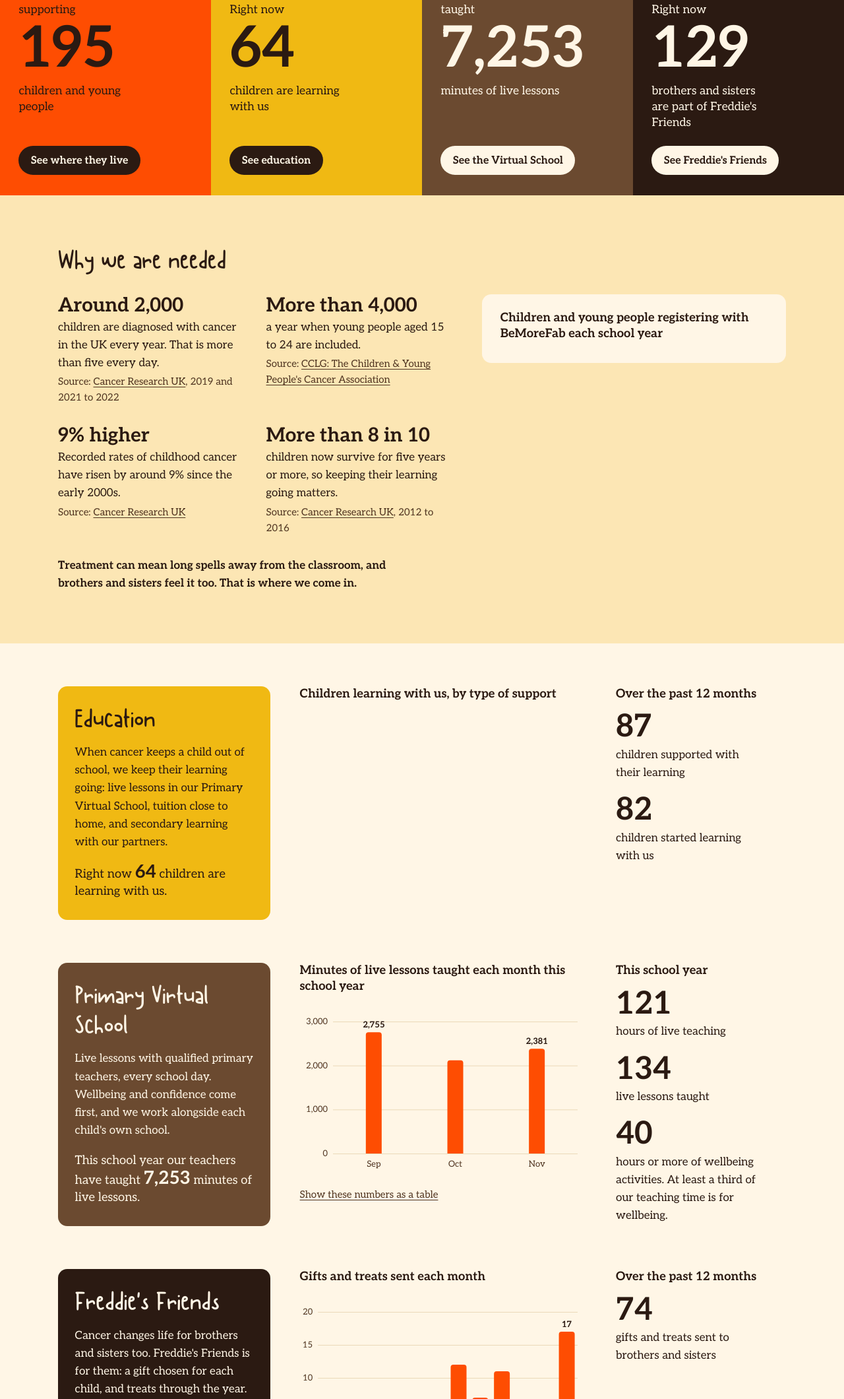
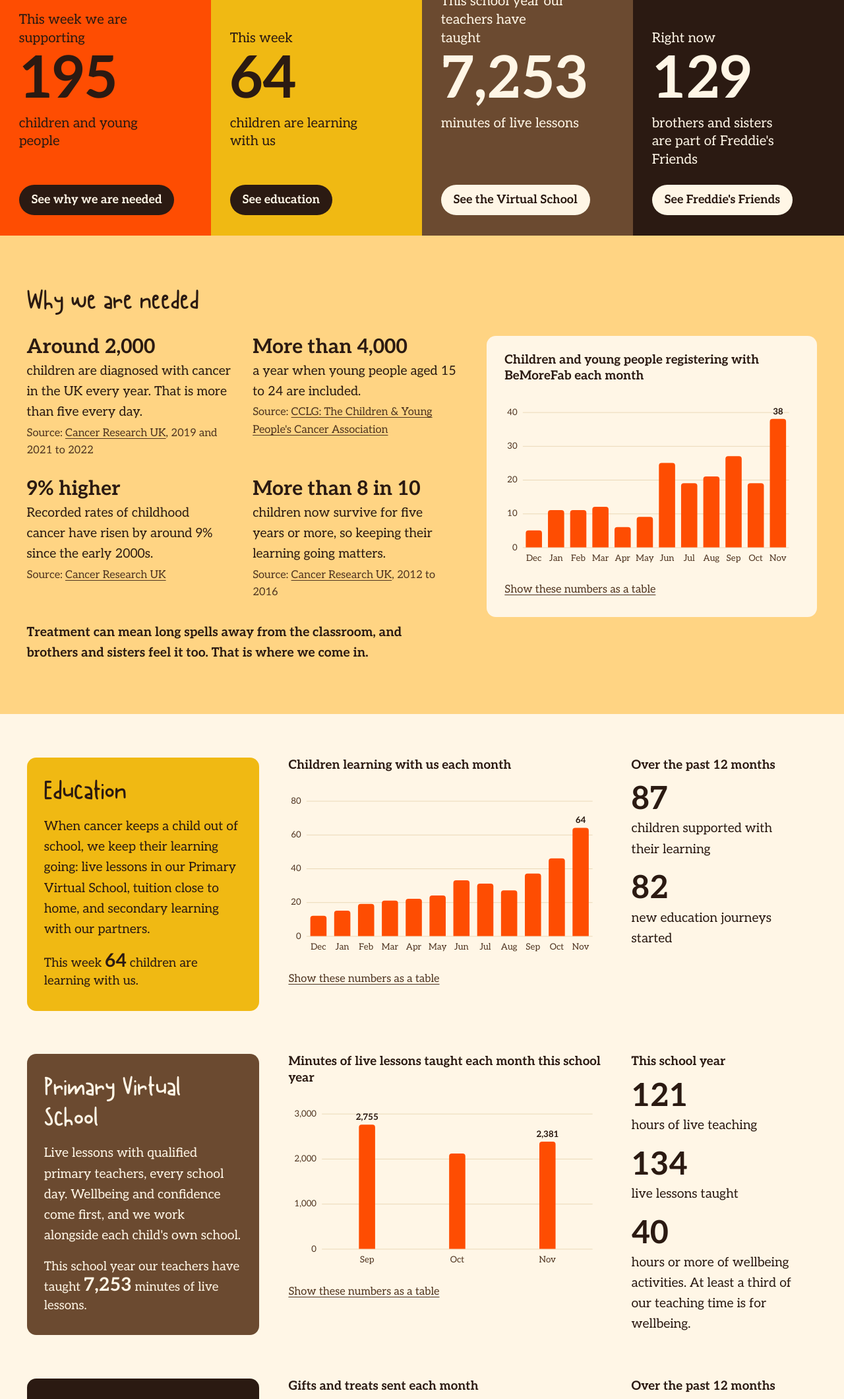
Before and after one commit to PJTbmf/bmf-impact, a plain HTML site: page index.html in a window 1280 px wide. Shown: the part 680-2800 px from the top of the page at 66% size. Drawn offline with Linux system fonts and the light colour scheme.

Commit message:
Plain version: real figures, larger text, fuller width
Wording and charts now match the Fabbie feed. Text and layout scale up on wide screens. Sections without real data stay hidden. README updated.

Co-Authored-By: Claude Fable 5.2 <noreply@anthropic.com>
Claude-Session: https://claude.ai/code/session_017gx4RjkDXDGo3Z792cwUsD

```diff
--- a/app.js
+++ b/app.js
@@ -113,6 +113,8 @@
     var isCount = !!opts.isCount;
     var title = opts.title || '';
     var width = Math.max(260, Math.floor(host.clientWidth));
+    // everything in the chart grows with the page's text size (bigger on wide screens)
+    var k = (parseFloat(getComputedStyle(document.documentElement).fontSize) || 16) / 16;
     host.textContent = '';
 
     var values = items.map(function (it) { return hidden(it.value, isCount) ? null : it.value; });
@@ -123,12 +125,12 @@
     var ticks = [];
     for (var t = 0; t <= scale.max + 1e-9; t += scale.step) ticks.push(t);
 
-    var m = { t: 26, r: 14, b: 30, l: Math.max(26, tick(scale.max).length * 7.6 + 12) };
-    var plotH = 200, H = m.t + plotH + m.b;
+    var m = { t: 26 * k, r: 14 * k, b: 30 * k, l: Math.max(26, tick(scale.max).length * 7.6 + 12) * k };
+    var plotH = 200 * k, H = m.t + plotH + m.b;
     var plotW = width - m.l - m.r;
     var n = items.length;
     var band = plotW / n;
-    var bw = Math.max(4, Math.min(24, band - 2));
+    var bw = Math.max(4, Math.min(24 * k, band - 2));
     var y = function (v) { return m.t + plotH - (v / scale.max) * plotH; };
 
     var root = svg('svg', { width: width, height: H, viewBox: '0 0 ' + width + ' ' + H, role: 'img', tabindex: '0' });
@@ -141,17 +143,17 @@
     // gridlines and y ticks (solid hairlines, recessive)
     ticks.forEach(function (tv) {
       root.appendChild(svg('line', { 'class': 'c-grid', x1: m.l, x2: width - m.r, y1: y(tv) + 0.5, y2: y(tv) + 0.5 }));
-      var tx = svg('text', { x: m.l - 8, y: y(tv) + 4, 'text-anchor': 'end' });
+      var tx = svg('text', { x: m.l - 8 * k, y: y(tv) + 4 * k, 'text-anchor': 'end' });
       tx.textContent = tick(tv);
       root.appendChild(tx);
     });
 
     // x labels: skip some when they would collide
     var longest = items.reduce(function (mx, it) { return Math.max(mx, shortLabel(it.label).length); }, 0);
-    var every = Math.max(1, Math.ceil((longest * 7.4 + 10) / band));
+    var every = Math.max(1, Math.ceil((longest * 7.4 + 10) * k / band));
     items.forEach(function (it, i) {
       if ((last - i) % every !== 0) return; // always keep the latest
-      var tx = svg('text', { x: m.l + band * i + band / 2, y: m.t + plotH + 20, 'text-anchor': 'middle' });
+      var tx = svg('text', { x: m.l + band * i + band / 2, y: m.t + plotH + 20 * k, 'text-anchor': 'middle' });
       tx.textContent = shortLabel(it.label);
       root.appendChild(tx);
     });
@@ -166,12 +168,12 @@
       var v = values[i];
       var bar = null;
       if (v === null) {
-        var s = svg('text', { 'class': 'c-small', x: cx, y: m.t + plotH - 6, 'text-anchor': 'middle' });
+        var s = svg('text', { 'class': 'c-small', x: cx, y: m.t + plotH - 6 * k, 'text-anchor': 'middle' });
         s.textContent = '<5';
         root.appendChild(s);
       } else if (v > 0) {
         var h = Math.max(1, m.t + plotH - y(v));
-        bar = svg('path', { 'class': 'c-bar', d: topRounded(cx - bw / 2, m.t + plotH - h, bw, h, 4) });
+        bar = svg('path', { 'class': 'c-bar', d: topRounded(cx - bw / 2, m.t + plotH - h, bw, h, 4 * k) });
         barGroup.appendChild(bar);
       }
       bars.push({ cx: cx, top: v === null || v === 0 ? m.t + plotH : y(v), node: bar });
@@ -180,17 +182,17 @@
     // direct labels: the latest bar, and the tallest if it is somewhere else and has room
     function label(i) {
       if (i < 0 || values[i] === null) return;
-      var tx = svg('text', { 'class': 'c-val', x: bars[i].cx, y: bars[i].top - 7, 'text-anchor': 'middle' });
+      var tx = svg('text', { 'class': 'c-val', x: bars[i].cx, y: bars[i].top - 7 * k, 'text-anchor': 'middle' });
       tx.textContent = nf.format(values[i]);
       root.appendChild(tx);
     }
     label(last);
-    var room = nf.format(top).length * 8 + 8;
+    var room = (nf.format(top).length * 8 + 8) * k;
     if (peak !== last && values[peak] !== values[last] && (last - peak) * band > room) label(peak);
 
     // hit areas: the whole slot, top to bottom, so nobody has to land on a thin bar
     items.forEach(function (it, i) {
-      var hit = svg('rect', { 'class': 'c-hit', x: m.l + band * i, y: m.t - 20, width: band, height: plotH + 20 });
+      var hit = svg('rect', { 'class': 'c-hit', x: m.l + band * i, y: m.t - 20 * k, width: band, height: plotH + 20 * k });
       hit.addEventListener('pointerenter', function () { show(i); });
       hit.addEventListener('pointerdown', function () { show(i); });
       root.appendChild(hit);
@@ -214,7 +216,7 @@
       tip.hidden = false;
       var tw = tip.offsetWidth, th = tip.offsetHeight;
       var left = Math.min(Math.max(0, bars[i].cx - tw / 2), width - tw);
-      var topPx = Math.max(0, bars[i].top - th - 26);
+      var topPx = Math.max(0, bars[i].top - th - 26 * k);
       tip.style.left = left + 'px';
       tip.style.top = topPx + 'px';
     }
@@ -332,12 +334,12 @@
         a.target = '_top'; // leave the frame and open in the main site
         box.appendChild(a);
         made += 1;
-      } else if (feed.sample) {
+      } else if (feed.draft) {
         box.appendChild(el('span', 'act__btn act__btn--todo', w[1]));
       }
     });
-    if (made || feed.sample) section.hidden = false;
-    if (!made && feed.sample) box.appendChild(el('p', 'act__note', 'Draft: these buttons need their links adding.'));
+    if (made || feed.draft) section.hidden = false;
+    if (!made && feed.draft) box.appendChild(el('p', 'act__note', 'Draft: these buttons need their links adding.'));
   }
 
   // ---------- let the host page (WordPress) size the frame ----------
@@ -355,11 +357,18 @@
       // "at least" a share of teaching time: round down so the claim always holds
       pvs_wellbeing_hours_min: isNumber(mins) && isNumber(share) ? Math.floor(mins * share / 60) : null
     };
-    if (feed.sample) {
+    feed.draft = !!(feed.draft || feed.sample);
+    if (feed.draft) {
       var note = document.getElementById('sample-note');
-      if (note && typeof feed.sample_note === 'string' && feed.sample_note) note.textContent = feed.sample_note;
+      var words = feed.draft_note || feed.sample_note;
+      if (note && typeof words === 'string' && words) note.textContent = words;
       document.getElementById('sample-banner').hidden = false;
     }
+    // a section that names the figures it needs is left out until the file has them
+    all('[data-needs]').forEach(function (node) {
+      var v = pick(feed, node.getAttribute('data-needs'));
+      if (v === undefined || v === null || (Array.isArray(v) && !v.length)) node.hidden = true;
+    });
     fillFigures(feed);
     setUpRows(feed);
     setUpColumns(feed);
--- a/index.html
+++ b/index.html
@@ -16,14 +16,14 @@
 <a class="skip" href="#main">Skip to the numbers</a>
 
 <p class="sample-banner" id="sample-banner" hidden>
-  <strong>Draft.</strong> <span id="sample-note">Every BeMoreFab figure on this page is a made-up sample.</span>
+  <strong>Draft.</strong> <span id="sample-note">These figures are not signed off yet.</span>
   <a href="fox/">See the Fab Fox World version</a>
 </p>
 
 <header class="intro wrap">
   <img class="intro__logo" src="assets/logo.webp" alt="#bemorefab Children's Cancer Charity" width="560" height="536">
   <h1>Our impact, as it happens</h1>
-  <p class="intro__lead">BeMoreFab supports children, families and schools through childhood cancer. These numbers come straight from our records and are updated every weekday.</p>
+  <p class="intro__lead">BeMoreFab supports children, families and schools through childhood cancer. These numbers come straight from our own records.</p>
   <p class="intro__date">Last updated <span data-date>today</span></p>
 </header>
 
@@ -34,14 +34,14 @@
   <section class="tiles" aria-label="Right now">
     <article class="tile tile--orange">
       <h2 class="tile__name">All our support</h2>
-      <p class="tile__lead">Right now we are supporting</p>
+      <p class="tile__lead">This week we are supporting</p>
       <p class="tile__figure" data-figure="headline.children_supported_now">&nbsp;</p>
       <p class="tile__unit">children and young people</p>
-      <a class="tile__link" href="#where">See where they live</a>
+      <a class="tile__link" href="#need">See why we are needed</a>
     </article>
     <article class="tile tile--golden">
       <h2 class="tile__name">Education</h2>
-      <p class="tile__lead">Right now</p>
+      <p class="tile__lead">This week</p>
       <p class="tile__figure" data-figure="headline.education_children_now">&nbsp;</p>
       <p class="tile__unit">children are learning with us</p>
       <a class="tile__link" href="#education">See education</a>
@@ -92,8 +92,8 @@
         <p class="need__close">Treatment can mean long spells away from the classroom, and brothers and sisters feel it too. That is where we come in.</p>
       </div>
       <div class="need__chart">
-        <h3>Children and young people registering with BeMoreFab each school year</h3>
-        <div class="chart" data-columns="registrations_by_school_year" data-unit="children and young people" data-count="true"></div>
+        <h3>Children and young people registering with BeMoreFab each month</h3>
+        <div class="chart" data-columns="registrations_by_month" data-unit="children and young people" data-count="true"></div>
       </div>
       </div>
     </div>
@@ -104,17 +104,17 @@
       <div class="story story--golden">
         <h2>Education</h2>
         <p>When cancer keeps a child out of school, we keep their learning going: live lessons in our Primary Virtual School, tuition close to home, and secondary learning with our partners.</p>
-        <p class="story__now">Right now <strong data-figure="headline.education_children_now">&nbsp;</strong> children are learning with us.</p>
+        <p class="story__now">This week <strong data-figure="headline.education_children_now">&nbsp;</strong> children are learning with us.</p>
       </div>
       <div class="plot">
-        <h3>Children learning with us, by type of support</h3>
-        <div data-rows="education.by_support_type" data-unit="children"></div>
+        <h3>Children learning with us each month</h3>
+        <div class="chart" data-columns="education.children_by_month" data-unit="children" data-count="true"></div>
       </div>
       <div class="year">
         <h3>Over the past 12 months</h3>
         <dl class="year__list">
           <div><dt data-figure="education.children_past_12_months">&nbsp;</dt><dd>children supported with their learning</dd></div>
-          <div><dt data-figure="education.journeys_started_past_12_months">&nbsp;</dt><dd>children started learning with us</dd></div>
+          <div><dt data-figure="education.journeys_started_past_12_months">&nbsp;</dt><dd>new education journeys started</dd></div>
         </dl>
       </div>
     </div>
@@ -162,7 +162,7 @@
     </div>
   </section>
 
-  <section class="where" id="where">
+  <section class="where" id="where" data-needs="regions">
     <div class="wrap where__grid">
       <div>
         <h2>Where the children we support live</h2>
@@ -188,12 +188,12 @@
     <div class="wrap">
       <h2>About these numbers</h2>
       <dl class="defs">
-        <div><dt>Children and young people we are supporting</dt><dd>Children and young people with at least one kind of support from us open today.</dd></div>
-        <div><dt>Learning with us</dt><dd>Children and young people with education support from us open today.</dd></div>
-        <div><dt>Minutes of live lessons</dt><dd>Minutes of live online lessons taught since 1 September, counting each lesson once.</dd></div>
+        <div><dt>Children and young people we are supporting</dt><dd>Children and young people, including brothers and sisters, with at least one kind of support from us open in the past seven days.</dd></div>
+        <div><dt>Learning with us</dt><dd>Children and young people with education support from us open in the past seven days.</dd></div>
+        <div><dt>Minutes of live lessons</dt><dd>Minutes of live online sessions with at least one child since 1 September: classes, one-to-one tutor sessions and welcome sessions. Sessions with only staff in them are left out.</dd></div>
         <div><dt>Freddie's Friends</dt><dd>Brothers and sisters of a child with cancer who are part of Freddie's Friends today.</dd></div>
-        <div><dt>Privacy</dt><dd>These are totals only. Nothing here can identify a child or a family. Regional figures are rounded to the nearest 5 and anything under 5 is shown as "Fewer than 5".</dd></div>
-        <div><dt>How often it updates</dt><dd>Every weekday, from BeMoreFab's own records. Last updated <span data-date>today</span>.</dd></div>
+        <div><dt>Privacy</dt><dd>These are totals only. Nothing here can identify a child or a family. Any count under 5 is hidden.</dd></div>
+        <div><dt>How often it updates</dt><dd>From BeMoreFab's own records. Last updated <span data-date>today</span>.</dd></div>
       </dl>
       <h3>Where the national figures come from</h3>
       <ul class="sources">
--- a/styles.css
+++ b/styles.css
@@ -9,23 +9,24 @@
 :root {
   color-scheme: light;
   --cream: #FFF6E6;
-  --paper: #FCE6B4;
+  --paper: #FFD483;        /* brand peach, from the Fab Fox World Guide */
   --ink: #2B1A12;
   --ink-soft: #4F3420;
   --orange: #FE4D02;
   --golden: #F0B913;
   --brown: #6B4A30;
   --grid: #EAD9B8;        /* one step off cream */
-  --grid-paper: #E6CB8C;  /* one step off paper */
+  --grid-paper: #E3C9A0;
   --headline: 'Canda', 'Aleo', Georgia, serif;
   --body: 'Aleo', Georgia, 'Times New Roman', serif;
-  --t-body: 1.0625rem;
-  --t-small: .9375rem;    /* never below 15px */
+  --t-body: 1.1875rem;
+  --t-small: 1rem;
   --gap: clamp(1.5rem, 1rem + 2.2vw, 3rem);
 }
 
 * { box-sizing: border-box; }
-html { -webkit-text-size-adjust: 100%; scroll-behavior: smooth; }
+/* text and layout grow together on wide screens, so the page fills the space */
+html { -webkit-text-size-adjust: 100%; scroll-behavior: smooth; font-size: clamp(100%, .56rem + .58vw, 137.5%); }
 @media (prefers-reduced-motion: reduce) { html { scroll-behavior: auto; } }
 
 body {
@@ -46,7 +47,7 @@ a { color: inherit; text-underline-offset: .18em; }
 
 :focus-visible { outline: 3px solid var(--ink); outline-offset: 3px; border-radius: 4px; }
 
-.wrap { max-width: 74rem; margin: 0 auto; padding-left: clamp(1.1rem, .6rem + 2.4vw, 2.5rem); padding-right: clamp(1.1rem, .6rem + 2.4vw, 2.5rem); }
+.wrap { max-width: 80rem; margin: 0 auto; padding-left: clamp(1.1rem, .6rem + 2.4vw, 2.5rem); padding-right: clamp(1.1rem, .6rem + 2.4vw, 2.5rem); }
 .vh { position: absolute; width: 1px; height: 1px; overflow: hidden; clip-path: inset(50%); white-space: nowrap; }
 
 .skip { position: absolute; left: -999px; top: 0; background: var(--ink); color: var(--cream); padding: .6rem 1rem; z-index: 10; }
@@ -70,12 +71,12 @@ a { color: inherit; text-underline-offset: .18em; }
 .tiles { display: grid; grid-template-columns: repeat(4, 1fr); --chars: 6; }
 .tile { container-type: inline-size; display: flex; flex-direction: column; min-height: 25rem; padding: 2rem clamp(1.1rem, .5rem + 1.6vw, 2rem) 1.9rem; }
 .tile__name { font-size: clamp(1.55rem, 1.1rem + 1.2vw, 2.1rem); margin-bottom: auto; padding-bottom: 2rem; }
-.tile__lead { font-size: 1.1rem; line-height: 1.35; max-width: 16ch; }
+.tile__lead { font-size: 1.25rem; line-height: 1.35; max-width: 16ch; }
 .tile__figure { font-weight: 700; font-size: clamp(2.6rem, 1.6rem + 3.2vw, 4.4rem); line-height: 1; margin: .35rem 0 .45rem; letter-spacing: -.01em; }
 /* one size for all four figures, set so the longest still fits its tile (--chars is set by app.js) */
 @supports (container-type: inline-size) { .tile__figure { font-size: clamp(2.6rem, calc(170cqi / var(--chars)), 5.4rem); } }
-.tile__unit { font-size: 1.1rem; line-height: 1.35; max-width: 18ch; min-height: 4.05em; }
-.tile__link { align-self: flex-start; margin-top: 1.5rem; display: inline-flex; align-items: center; min-height: 44px; padding: .5rem 1.15rem; border-radius: 999px; font-weight: 700; font-size: 1rem; text-decoration: none; }
+.tile__unit { font-size: 1.25rem; line-height: 1.35; max-width: 18ch; min-height: 4.05em; }
+.tile__link { align-self: flex-start; margin-top: 1.5rem; display: inline-flex; align-items: center; min-height: 44px; padding: .5rem 1.15rem; border-radius: 999px; font-weight: 700; font-size: 1.1rem; text-decoration: none; }
 .tile__link:hover { text-decoration: underline; }
 
 .tile--orange { background: var(--orange); color: var(--ink); }
@@ -132,13 +133,13 @@ a { color: inherit; text-underline-offset: .18em; }
 .chart { position: relative; }
 .chart svg { display: block; overflow: visible; }
 .chart svg:focus-visible { outline-offset: 6px; }
-.chart text { font-family: var(--body); font-size: 13px; fill: var(--ink-soft); }
+.chart text { font-family: var(--body); font-size: .8125rem; fill: var(--ink-soft); }
 .chart .c-grid { stroke: var(--grid); stroke-width: 1; }
 .chart .c-bar { fill: var(--orange); }
 .chart .c-bar.is-active { opacity: .72; }
 .chart .c-hit { fill: transparent; }
 .chart .c-val { font-weight: 700; fill: var(--ink); }
-.chart .c-small { font-size: 12px; }
+.chart .c-small { font-size: .75rem; }
 .chart__tip { position: absolute; z-index: 2; pointer-events: none; background: var(--ink); color: var(--cream); border-radius: 8px; padding: .4rem .65rem; font-size: var(--t-small); line-height: 1.3; white-space: nowrap; }
 .chart__tip strong { display: block; font-size: 1.05rem; }
 .chart__tip[hidden] { display: none; }
```
Also changed, not shown: 1 other file.
